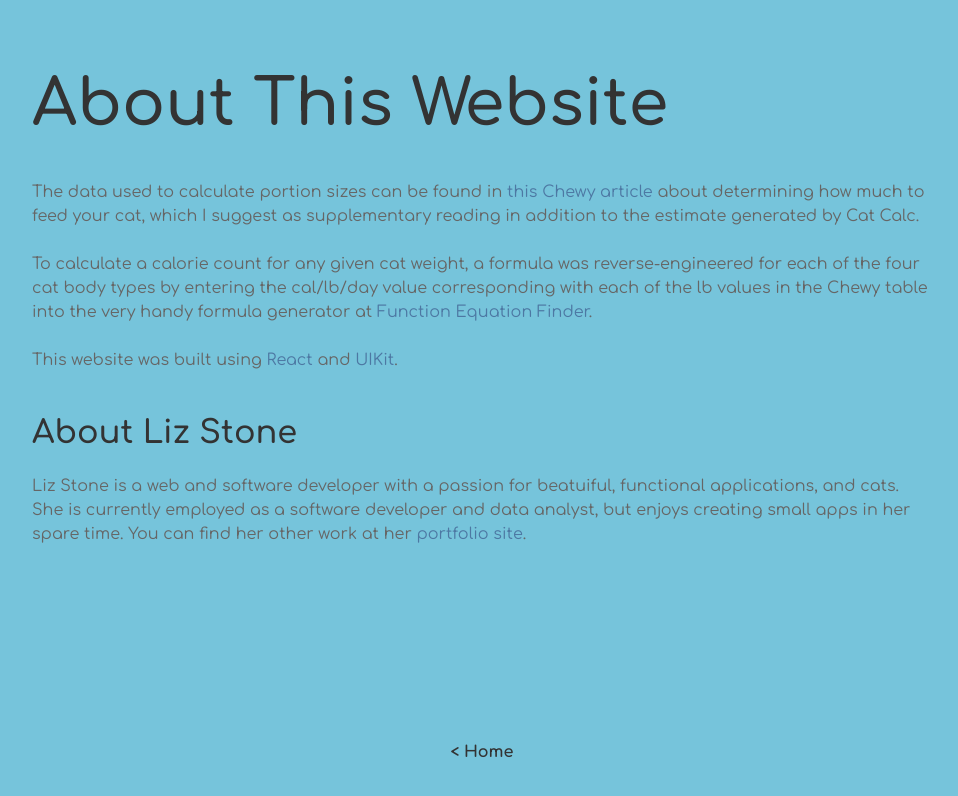
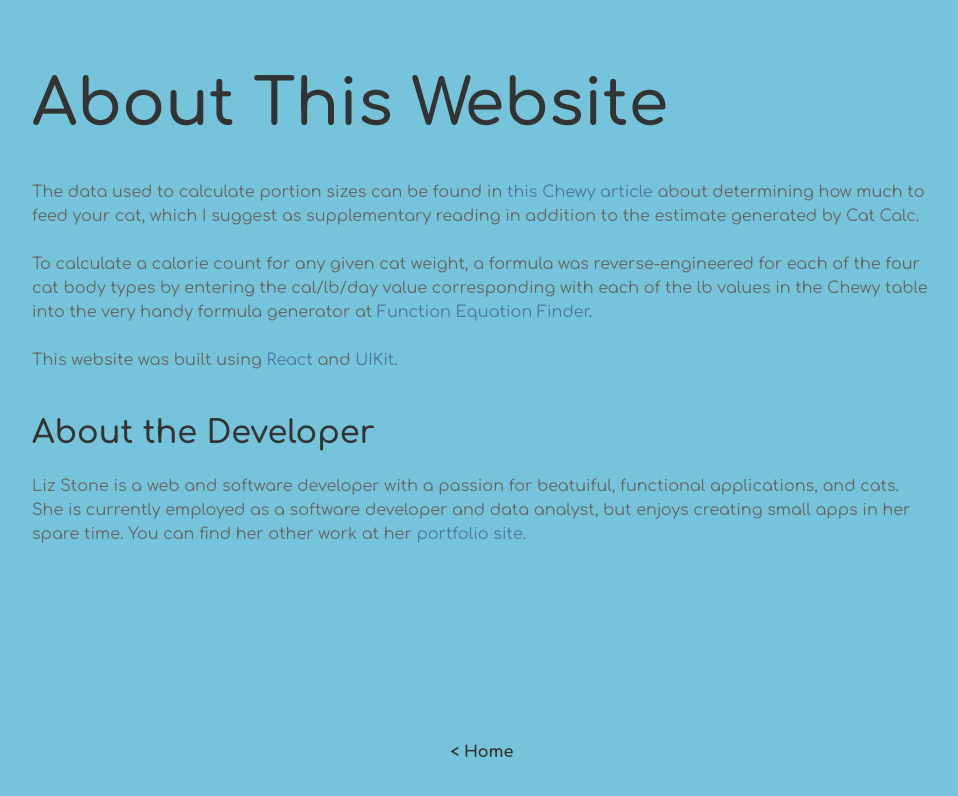
Before and after one commit to liztheshiz/cat-calc, a React (Create React App) app: page / in a window 1280 px wide. Both pictures are taken after a click on the link "About". Shown: the top 796 px of the page, without its empty margins (158-1116 px from the left). Built offline with nearby package versions, Linux system fonts and the light colour scheme.

Commit message:
update about page title wording

```diff
--- a/src/components/about-view.js
+++ b/src/components/about-view.js
@@ -16,7 +16,7 @@ function AboutView() {
                     <br></br><br></br>
                     This website was built using <a target="_blank" href="https://react.dev/">React</a> and <a target="_blank" href="https://getuikit.com/">UIKit</a>.
                 </p>
-                <h2 className="uk-margin-small-bottom">About Liz Stone</h2>
+                <h2 className="uk-margin-small-bottom">About the Developer</h2>
                 <p>
                     Liz Stone is a web and software developer with a passion for beatuiful, functional applications, and cats. She is currently employed as a
                     software developer and data analyst, but enjoys creating small apps in her spare time. You can find her other work at her <a target="_blank"
```
